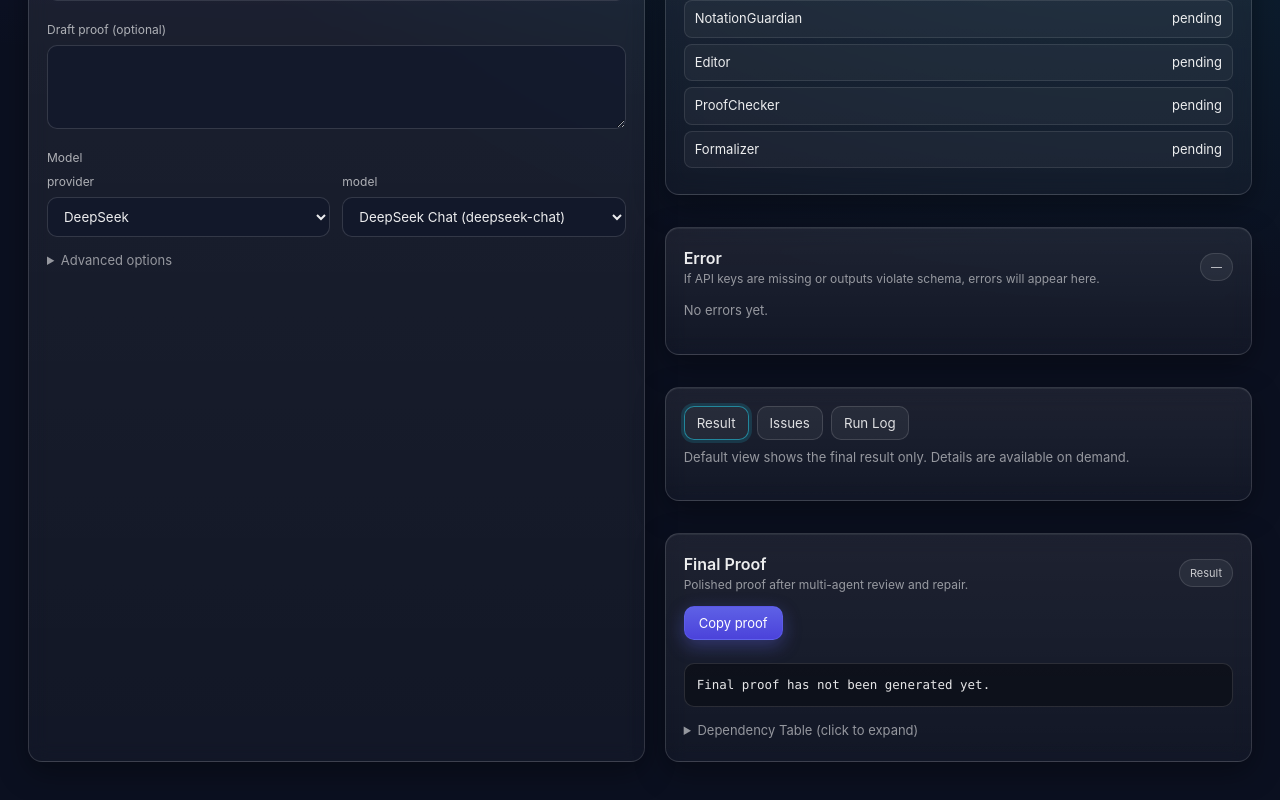
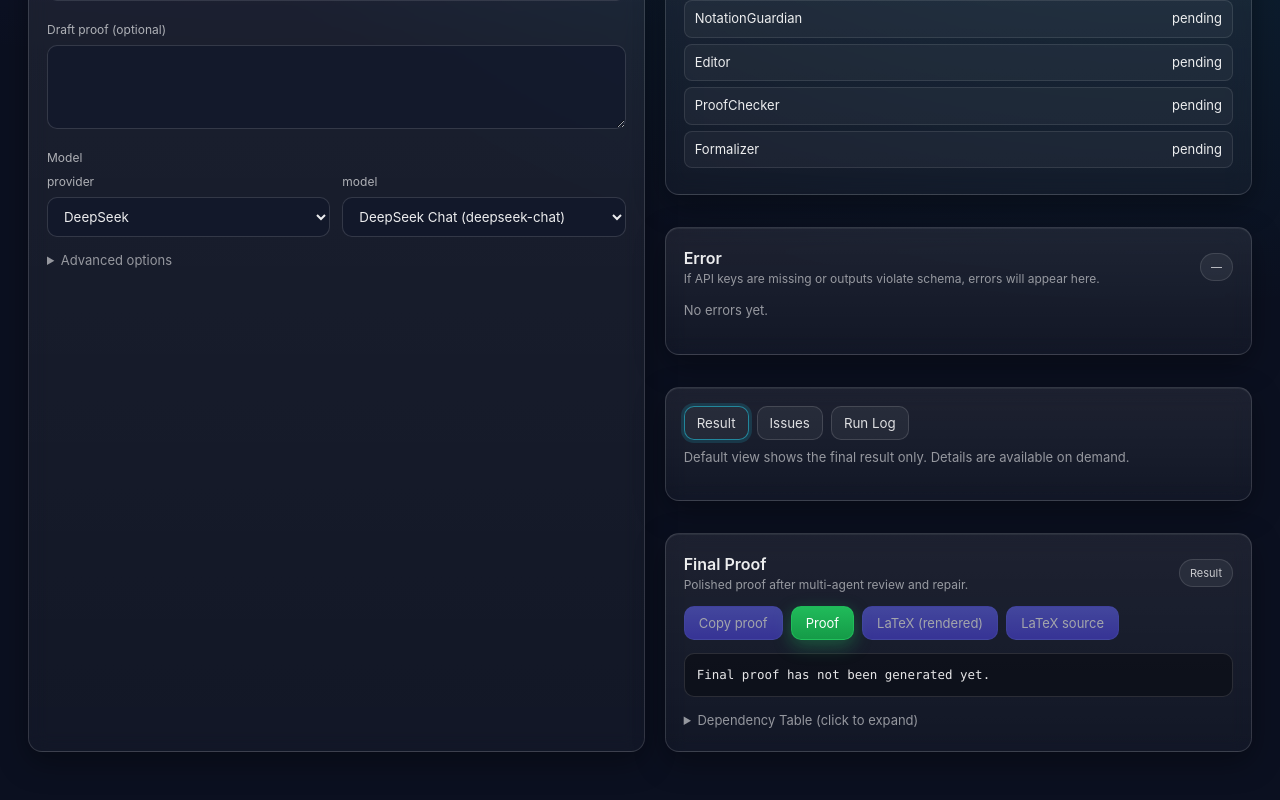
Before and after one commit to yangheihei2/-, a Next.js app: page / in a window 1280 px wide. Shown: the part 411-1211 px from the top of the page. Built offline with nearby package versions, Linux system fonts and the light colour scheme.

Commit message:
Run proofchecker/formalizer and show LaTeX output

```diff
--- a/app/globals.css
+++ b/app/globals.css
@@ -246,6 +246,19 @@ button {
   box-shadow: 0 10px 28px rgba(99,102,241,.45);
 }
 
+.btnSmall.active {
+  border-color: rgba(34,197,94,.75);
+  background: linear-gradient(180deg, rgba(34,197,94,.95), rgba(22,163,74,.95));
+  box-shadow: 0 6px 18px rgba(34,197,94,.35);
+}
+
+.btnSmall:disabled {
+  opacity: 0.6;
+  cursor: not-allowed;
+  transform: none;
+  box-shadow: none;
+}
+
 .btnGhost {
   background: rgba(255,255,255,.04);
   border-color: rgba(255,255,255,.18);
--- a/app/page.tsx
+++ b/app/page.tsx
@@ -56,6 +56,7 @@ export default function HomePage() {
   const [issues, setIssues] = useState<Issue[]>([]);
   const [fixes, setFixes] = useState<Fix[]>([]);
   const [finalProof, setFinalProof] = useState("");
+  const [finalProofLatex, setFinalProofLatex] = useState("");
   const [depsTable, setDepsTable] = useState<Array<Record<string, unknown>>>([]);
   const [status, setStatus] = useState<"idle" | "running" | "done" | "error">("idle");
   const [errorMessage, setErrorMessage] = useState<string | null>(null);
@@ -98,6 +99,9 @@ export default function HomePage() {
 
       if (payload.role === "Editor" && typeof payload.json.finalProof === "string") {
         setFinalProof(payload.json.finalProof as string);
+      }
+      if (payload.role === "Editor" && typeof payload.json.finalProofLatex === "string") {
+        setFinalProofLatex(payload.json.finalProofLatex as string);
       }
       if (payload.role === "Formalizer" && Array.isArray(payload.json.depsTable)) {
         setDepsTable(payload.json.depsTable as Array<Record<string, unknown>>);
@@ -144,6 +148,7 @@ export default function HomePage() {
       setIssues([]);
       setFixes([]);
       setFinalProof("");
+      setFinalProofLatex("");
       setDepsTable([]);
       setErrorMessage(null);
       setSelectedIssueId(null);
@@ -172,6 +177,7 @@ export default function HomePage() {
     setIssues([]);
     setFixes([]);
     setFinalProof("");
+    setFinalProofLatex("");
     setDepsTable([]);
     setErrorMessage(null);
     setSelectedIssueId(null);
@@ -346,7 +352,12 @@ export default function HomePage() {
           </div>
 
           {tab === "result" && (
-            <FinalProofPanel finalProof={finalProof} depsTable={depsTable} highlight={highlight} />
+            <FinalProofPanel
+              finalProof={finalProof}
+              finalProofLatex={finalProofLatex}
+              depsTable={depsTable}
+              highlight={highlight}
+            />
           )}
 
           {tab === "issues" && (
--- a/components/FinalProofPanel.tsx
+++ b/components/FinalProofPanel.tsx
@@ -1,23 +1,35 @@
 "use client";
 
-import { useState } from "react";
+import { useMemo, useState } from "react";
+import katex from "katex";
 
 export default function FinalProofPanel({
   finalProof,
+  finalProofLatex,
   depsTable,
   highlight
 }: {
   finalProof: string;
+  finalProofLatex?: string;
   depsTable: Array<Record<string, unknown>>;
   highlight?: string | null;
 }) {
   const [copied, setCopied] = useState(false);
+  const [view, setView] = useState<"proof" | "latex" | "latexSource">("proof");
 
   const handleCopy = async () => {
     await navigator.clipboard.writeText(finalProof || "");
     setCopied(true);
     setTimeout(() => setCopied(false), 1200);
   };
+
+  const renderedLatex = useMemo(() => {
+    if (!finalProofLatex) return "";
+    return katex.renderToString(finalProofLatex, {
+      displayMode: true,
+      throwOnError: false
+    });
+  }, [finalProofLatex]);
 
   return (
     <div className="card">
@@ -35,18 +47,57 @@ export default function FinalProofPanel({
         )}
       </div>
 
+      <div style={{ display: "flex", gap: 8, flexWrap: "wrap", marginBottom: 10 }}>
         <button
           className="btnSmall"
           onClick={handleCopy}
           disabled={!finalProof}
-        style={{ marginBottom: 10 }}
         >
           {copied ? "Copied" : "Copy proof"}
         </button>
+        <button
+          className={`btnSmall ${view === "proof" ? "active" : ""}`}
+          onClick={() => setView("proof")}
+        >
+          Proof
+        </button>
+        <button
+          className={`btnSmall ${view === "latex" ? "active" : ""}`}
+          onClick={() => setView("latex")}
+          disabled={!finalProofLatex}
+        >
+          LaTeX (rendered)
+        </button>
+        <button
+          className={`btnSmall ${view === "latexSource" ? "active" : ""}`}
+          onClick={() => setView("latexSource")}
+          disabled={!finalProofLatex}
+        >
+          LaTeX source
+        </button>
+      </div>
 
+      {view === "proof" && (
         <pre className="proof-pre">
           {finalProof || "Final proof has not been generated yet."}
         </pre>
+      )}
+
+      {view === "latex" && (
+        <div className="proof-pre">
+          {finalProofLatex ? (
+            <div dangerouslySetInnerHTML={{ __html: renderedLatex }} />
+          ) : (
+            "LaTeX output has not been generated yet."
+          )}
+        </div>
+      )}
+
+      {view === "latexSource" && (
+        <pre className="proof-pre">
+          {finalProofLatex || "LaTeX output has not been generated yet."}
+        </pre>
+      )}
 
       <details style={{ marginTop: 14 }}>
         <summary className="muted">
--- a/lib/agents/prompts.ts
+++ b/lib/agents/prompts.ts
@@ -124,6 +124,7 @@ const NotationArray = z.preprocess((v) => {
 export const EditorSchema = z.object({
   role: z.literal("Editor"),
   finalProof: z.string(),
+  finalProofLatex: z.string().optional(),
   structure: StringArray,          // ✅ tolerate string -> array
   notationMap: NotationArray,      // ✅ tolerate string -> []
   assumptionsUsed: StringArray,    // ✅ also tolerate string
@@ -234,8 +235,9 @@ export const AgentPrompts: Record<AgentRole, string> = {
   Editor: [
     "You are Editor, producing the final polished proof.",
     baseJsonRule,
-    "Return JSON fields: role, finalProof, structure, notationMap, assumptionsUsed, openGaps.",
+    "Return JSON fields: role, finalProof, finalProofLatex, structure, notationMap, assumptionsUsed, openGaps.",
     "IMPORTANT: finalProof MUST be step-structured; each step starts with 'Step k:' (k=1,2,3...).",
+    "finalProofLatex should be a LaTeX version of the proof (string).",
     'role must be exactly "Editor".'
   ].join("\n"),
 
--- a/lib/agents/runAgents.ts
+++ b/lib/agents/runAgents.ts
@@ -42,8 +42,8 @@ const ROLE_SEQUENCE: AgentRole[] = [
 ];
 
 // ✅ Fast mode knobs
-const ROLE_TIMEOUT_MS = 25000; // 25 seconds per role
-const EARLY_FINALIZE_AFTER_EDITOR = true; // show result ASAP
+const ROLE_TIMEOUT_MS = 120000; // 120 seconds per role
+const EARLY_FINALIZE_AFTER_EDITOR = false; // allow ProofChecker + Formalizer to run
 const MAX_RETRIES_DEFAULT = 1; // fewer retries in demo mode
 
 function extractJson(text: string) {
@@ -249,7 +249,10 @@ export async function runSession(sessionId: string): Promise<void> {
             const parsed = EditorSchema.safeParse(data);
             updateSession(sessionId, (s) => ({
               ...s,
-              finalProof: parsed.success ? parsed.data.finalProof : s.finalProof
+              finalProof: parsed.success ? parsed.data.finalProof : s.finalProof,
+              finalProofLatex: parsed.success
+                ? parsed.data.finalProofLatex ?? s.finalProofLatex
+                : s.finalProofLatex
             }));
 
             // ✅ Early finalize: show result ASAP
```
Lines whose indentation alone changed are shown as unchanged.
